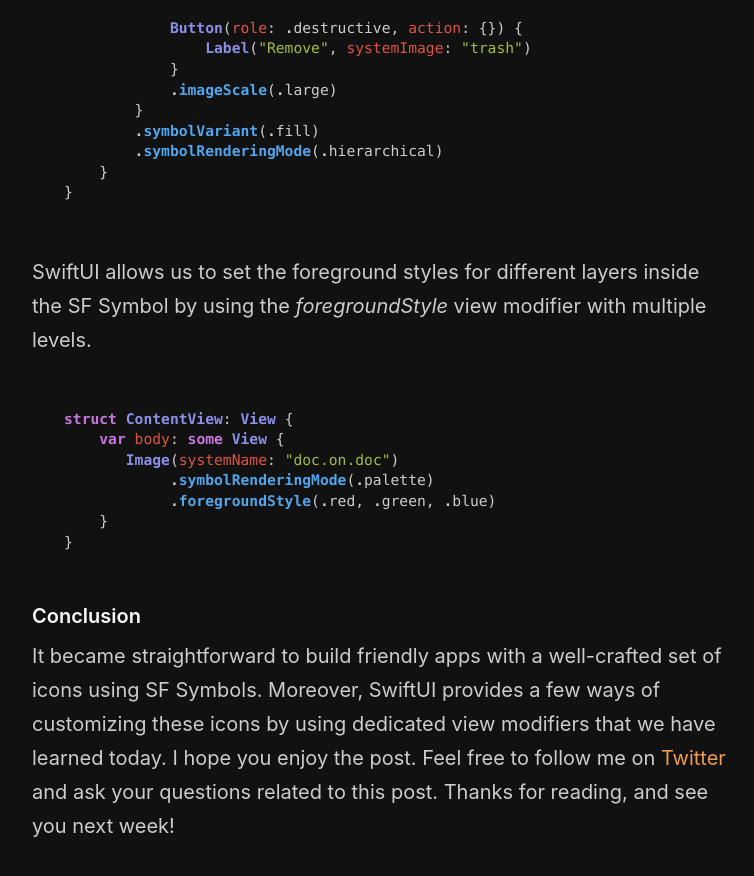
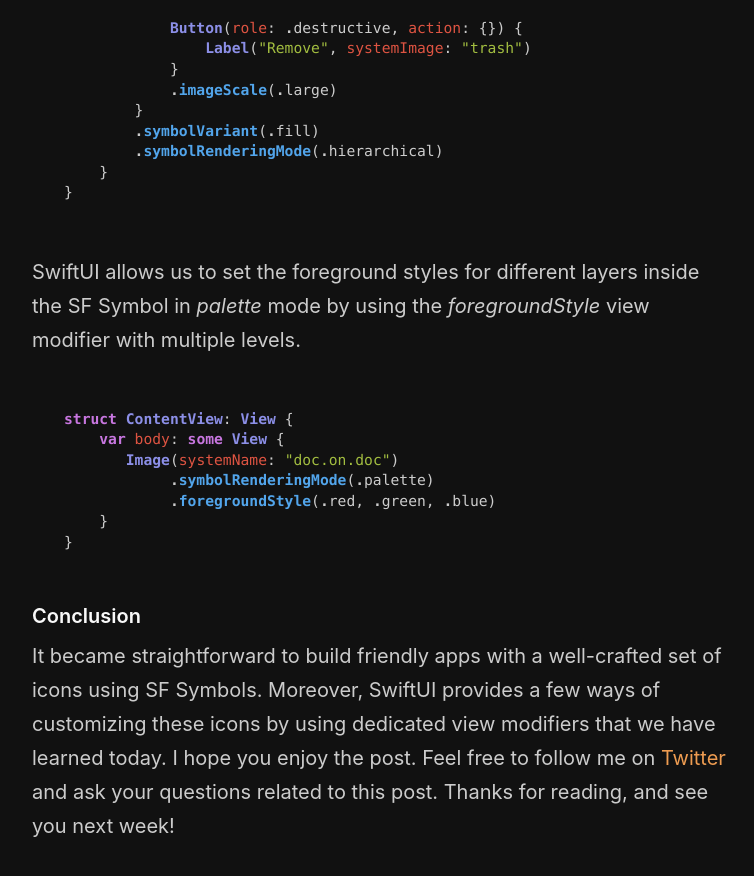
Before and after one commit to mecid/mecid.github.io, a Jekyll site: the page built from _posts/2021-12-21-sf-symbols-in-swiftui.md, in a window 1280 px wide and 900 px high, scrolled down 4638 px. Shown: the top 876 px of the window, without its empty margins (258-1012 px from the left). Built offline with Jekyll 4.4.1, drawn with Linux system fonts in a browser that asks for light colours.

Commit message:
sf symbols post updated

````diff
--- a/_posts/2021-12-21-sf-symbols-in-swiftui.md
+++ b/_posts/2021-12-21-sf-symbols-in-swiftui.md
@@ -140,7 +140,7 @@ struct ContentView: View {
 }
 ```
 
-SwiftUI allows us to set the foreground styles for different layers inside the SF Symbol by using the *foregroundStyle* view modifier with multiple levels.
+SwiftUI allows us to set the foreground styles for different layers inside the SF Symbol in *palette* mode by using the *foregroundStyle* view modifier with multiple levels.
 
 ```swift
 struct ContentView: View {
````
